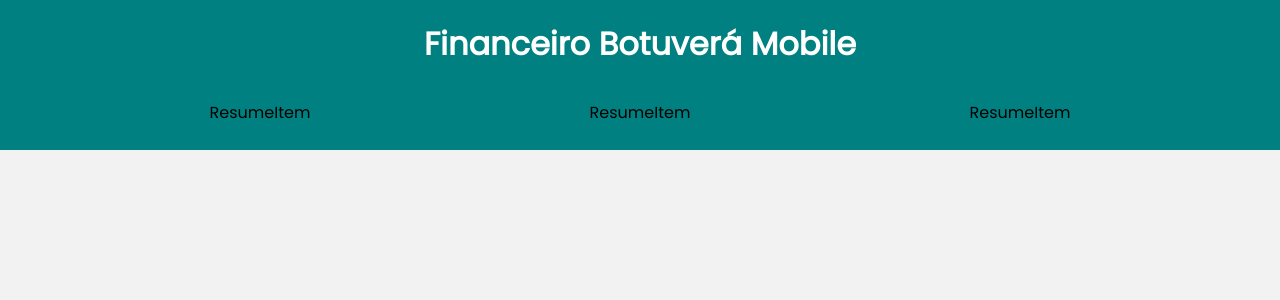
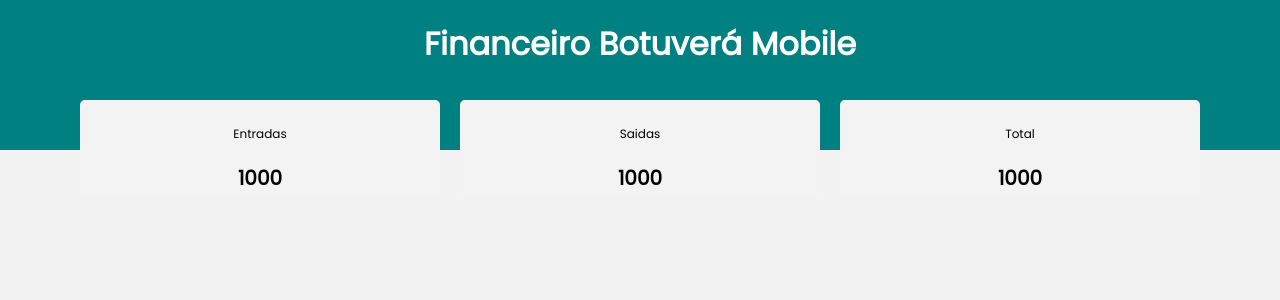
Before and after one commit to guilhermevarussa/finance-control, a React (Create React App) app: page / in a window 1280 px wide. Shown: the top 300 px of the page. Built offline with nearby package versions, Linux system fonts and the light colour scheme.

Commit message:
added icons

```diff
--- a/src/components/Resume/resume.js
+++ b/src/components/Resume/resume.js
@@ -1,13 +1,18 @@
 import React from 'react'
 import ResumeItem from '../ResumeItem/resumeItem'
 import * as C from "./resume-styles"
+import {
+    FaRegArrowAltCircleUp,
+    FaRegArrowAltCircleDown,
+    FaDollarSign,
+} from "react-icons/fa";
 
 const Resume = () => {
     return (
         <C.Container>
-            <ResumeItem />
-            <ResumeItem />
-            <ResumeItem />
+            <ResumeItem title="Entradas" Icon={FaRegArrowAltCircleUp} value={"1000"} />
+            <ResumeItem title="Saidas" Icon={FaRegArrowAltCircleDown} value={"1000"} />
+            <ResumeItem title="Total" Icon={FaDollarSign} value={"1000"} />
         </C.Container>
     )
 }
--- a/src/components/ResumeItem/resumeItem.js
+++ b/src/components/ResumeItem/resumeItem.js
@@ -1,8 +1,15 @@
 import React from 'react'
+import * as C from './style-resume'
 
-const ResumeItem = () => {
+const ResumeItem = ({ title, Icon, value }) => {
     return (
-        <div>ResumeItem</div>
+        <C.ContainerItens>
+            <C.Header>
+                <C.HeaderTitle>{title}</C.HeaderTitle>
+                <Icon />
+            </C.Header>
+            <C.Total>{value}</C.Total>
+        </C.ContainerItens>
 
     )
 }
--- a/src/components/ResumeItem/style-resume.js
+++ b/src/components/ResumeItem/style-resume.js
@@ -36,6 +36,7 @@
     justify-content: space-around;
     width: 100%;
     gap: 10px;
+    margin: 20px auto;
 
 
     svg{
```
